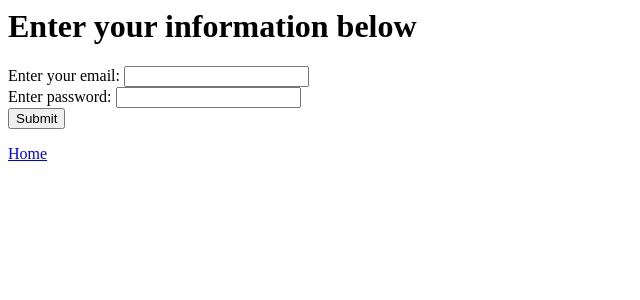
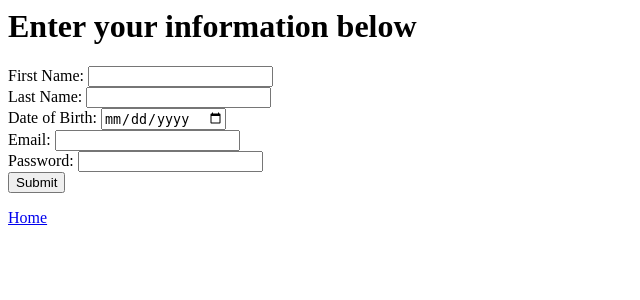
Before and after one commit to joebubb/Photoshare, a Flask app: page /register in a window 1280 px wide. Shown: the top 300 px of the page, without its empty margins (0-640 px from the left). Run offline with Flask 2, Linux system fonts and the light colour scheme; data comes from the database, SQL or seed files in the repository.

Commit message:
users now enter more info when making an account

```diff
--- a/app.py
+++ b/app.py
@@ -9,6 +9,7 @@
 # see links for further understanding
 ###################################################
 
+from datetime import datetime
 import flask
 from flask import Flask, Response, request, render_template, redirect, url_for
 from flaskext.mysql import MySQL
@@ -18,7 +19,7 @@ import flask_login
 import os, base64
 
 # to hide passwords (added, not there by default. security may not be necessary)
-import hashlib
+import bcrypt
 
 mysql = MySQL()
 app = Flask(__name__)
@@ -46,8 +47,10 @@ def getUserList():
 	cursor.execute("SELECT email from Users")
 	return cursor.fetchall()
 
+
 class User(flask_login.UserMixin):
 	pass
+
 
 @login_manager.user_loader
 def user_loader(email):
@@ -57,6 +60,7 @@ def user_loader(email):
 	user = User()
 	user.id = email
 	return user
+
 
 @login_manager.request_loader
 def request_loader(request):
@@ -108,51 +112,66 @@ def login():
 	return "<a href='/login'>Try again</a>\
 			</br><a href='/register'>or make an account</a>"
 
+
 @app.route('/logout')
 def logout():
 	flask_login.logout_user()
 	return render_template('hello.html', message='Logged out')
 
+
 @login_manager.unauthorized_handler
 def unauthorized_handler():
 	return render_template('unauth.html')
+
 
 #you can specify specific methods (GET/POST) in function header instead of inside the functions as seen earlier
 @app.route("/register", methods=['GET'])
 def register():
 	return render_template('register.html', supress='True')
 
+
 @app.route("/register", methods=['POST'])
 def register_user():
 	try:
+		first_name = request.form.get('first_name')
+		last_name = request.form.get('last_name')
 		email=request.form.get('email')
 		password=request.form.get('password')
-	except:
+		hashed_pwd = bcrypt.hashpw(password.encode(), bcrypt.gensalt()).decode()
+		dob = request.form.get('date_of_birth')
+		date_obj = datetime.strptime(dob, '%Y-%m-%d').date()
+	except Exception as e:
+		print(type(e).__name__)
 		print("couldn't find all tokens") #this prints to shell, end users will not see this (all print statements go to shell)
 		return flask.redirect(flask.url_for('register'))
-	cursor = conn.cursor()
-	test =  isEmailUnique(email)
-	if test:
-		print(cursor.execute("INSERT INTO Users (email, password) VALUES ('{0}', '{1}')".format(email, password)))
-		conn.commit()
-		#log user in
-		user = User()
-		user.id = email
-		flask_login.login_user(user)
-		return render_template('hello.html', name=email, message='Account Created!')
-	else:
-		print("couldn't find all tokens")
-		return flask.redirect(flask.url_for('register'))
+	with conn.cursor() as cursor:
+		test =  isEmailUnique(email)
+		if test:
+			query = "INSERT INTO Users (first_name, last_name, email, password, date_of_birth) VALUES (%s, %s, %s, %s, %s)"
+			values = (first_name, last_name, email, hashed_pwd, date_obj)
+			print(cursor.execute(query, values))
+			conn.commit()
+			#log user in
+			user = User()
+			user.id = email
+			flask_login.login_user(user)
+			return render_template('hello.html', name=email, message='Account Created!')
+		else:
+			print("couldn't find all tokens")
+			return flask.redirect(flask.url_for('register'))
+
 
 def getUsersPhotos(uid):
 	cursor = conn.cursor()
 	cursor.execute("SELECT imgdata, picture_id, caption FROM Pictures WHERE user_id = '{0}'".format(uid))
 	return cursor.fetchall() #NOTE return a list of tuples, [(imgdata, pid, caption), ...]
 
+
 def getUserIdFromEmail(email):
 	cursor = conn.cursor()
 	cursor.execute("SELECT user_id  FROM Users WHERE email = '{0}'".format(email))
 	return cursor.fetchone()[0]
+
 
 def isEmailUnique(email):
 	#use this to check if a email has already been registered
@@ -164,16 +183,19 @@ def isEmailUnique(email):
 		return True
 #end login code
 
+
 @app.route('/profile')
 @flask_login.login_required
 def protected():
 	return render_template('hello.html', name=flask_login.current_user.id, message="Here's your profile")
+
 
 #begin photo uploading code
 # photos uploaded using base64 encoding so they can be directly embeded in HTML
 ALLOWED_EXTENSIONS = set(['png', 'jpg', 'jpeg', 'gif'])
 def allowed_file(filename):
 	return '.' in filename and filename.rsplit('.', 1)[1] in ALLOWED_EXTENSIONS
+
 
 @app.route('/upload', methods=['GET', 'POST'])
 @flask_login.login_required
@@ -199,6 +221,20 @@ def hello():
 	return render_template('hello.html', message='Welecome to Photoshare')
 
 
+@app.route("/find-friends", methods=["GET", "POST"])
+@flask_login.login_required
+def add_friend():
+	if request.method == "GET":
+		return render_template("find-friends.html")
+	else:
+		friend_email = request.form.get('email')
+		with conn.cursor() as cursor:
+			cursor.execute(f'SELECT user_id FROM Users WHERE email={friend_email}')
+			conn.commit()
+			users = cursor.fetchall()
+			return render_template('find-friends.html')
+
+
 if __name__ == "__main__":
 	#this is invoked when in the shell  you run
 	#$ python app.py
--- a/templates/hello.html
+++ b/templates/hello.html
@@ -28,5 +28,6 @@
 <ul>
 <li><a href='/upload'>Upload a photo</a> </li>
 <li><a href='/logout'>Logout</a></li>
+<li><a href="/find-friends">Find Friends</a></li>
 <li><a href='/'>Home</a></li>
 </ul>
--- a/templates/register.html
+++ b/templates/register.html
@@ -11,9 +11,15 @@
         </div>
         <div id="content">
             <form method="post" action="{{ url_for('register_user') }}">
-                <label for="email">Enter your email:</label>
+                <label for="first_name">First Name:</label>
+                <input type="text" name="first_name" /><br />
+                <label for="last_name">Last Name:</label>
+                <input type="text" name="last_name" /><br />
+                <label for="date_of_birth">Date of Birth:</label>
+                <input type="date" name="date_of_birth" /><br />
+                <label for="email">Email:</label>
                 <input type="email" name="email" /><br />
-                <label for="password">Enter password:</label>
+                <label for="password">Password:</label>
                 <input type="password" name="password" /><br />
                 <input type="submit" />
             </form>
```
Also changed, not shown: templates/find-friends.html (added, +30 -0 lines).
